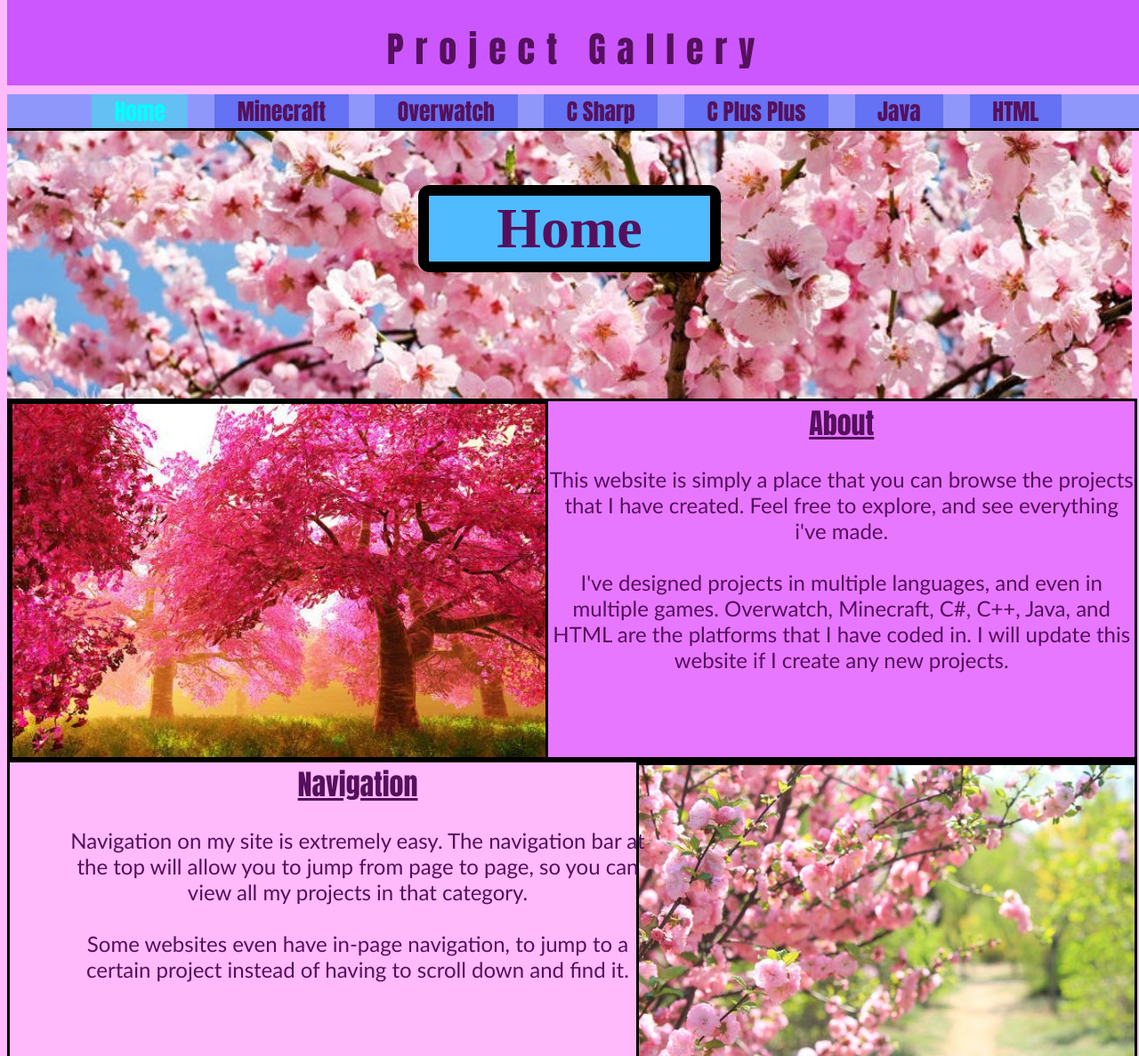
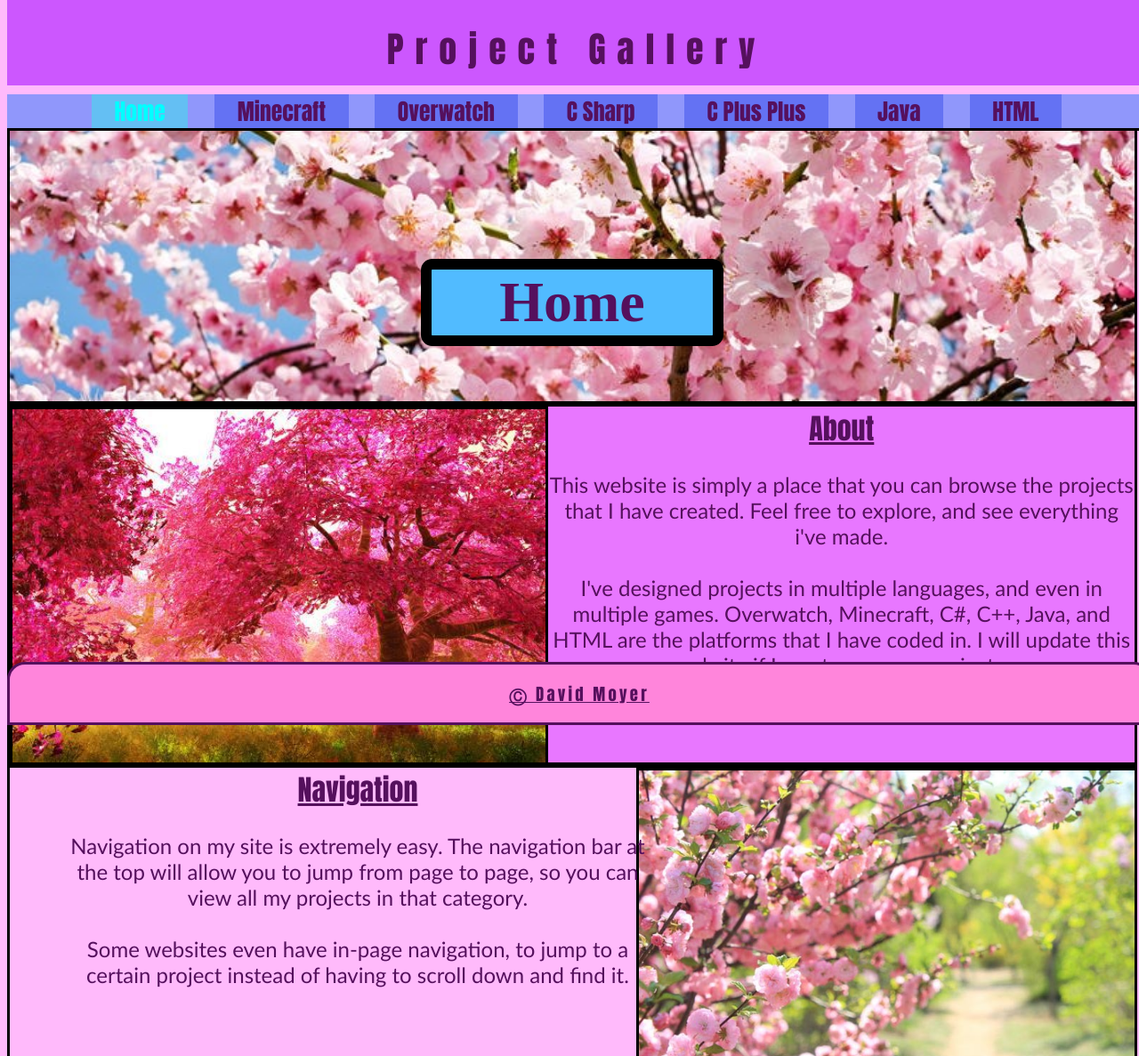
Before and after one commit to DavidSMoyer/davidsmoyer.github.io, a plain HTML site: page project-gallery/index.html in a window 1280 px wide. Shown: the top 1187 px of the page at 89% size. Drawn offline with Linux system fonts and the light colour scheme.

Commit message:
Add files via upload

```diff
--- a/project-gallery/index.html
+++ b/project-gallery/index.html
@@ -9,6 +9,7 @@
 </head>
 <body>
 
+	<!-- Sticky Header -->
 	<div class="header">
 		<h2>Project Gallery</h2>
 		<nav class="nav-bar">
@@ -45,5 +46,9 @@
 		</p>
 	</div>
 
+	<!-- Sticky Footer -->
+	<footer>
+		<h3>&#9400; David Moyer</h3>
+	</footer>
 </body>
 </html>
--- a/project-gallery/stylesheet.css
+++ b/project-gallery/stylesheet.css
@@ -78,6 +78,9 @@ h2, h3, h4, h5, h6
 	position: relative;
 	top: 15vh;
 	background-size: 100%;
+	border-color: black;
+	border-style: solid;
+	border-width: 0.25vw;
 
 }
 
@@ -91,7 +94,7 @@ h2, h3, h4, h5, h6
 	border-style: solid;
 	border-width: 1vw;
 	border-radius: 1vw;
-	margin: 10vh auto;
+	margin: 20vh auto;
 }
 
 .magenta
@@ -150,6 +153,21 @@ p
 	left: -42.5vw;
 }
 
+footer
+{
+	width: 100%;
+	text-align: center;
+	margin: 0 auto;
+	position: fixed;
+	top: 93%;
+	z-index: 10;
+	background-color: #ff85db;
+	border-style: solid;
+	border-radius: 20px 20px 0 0;
+	text-decoration: none;
+	letter-spacing: 0.25vw;
+}
+
 /*
 	Responsive Website Design
 */
@@ -178,7 +196,6 @@ p
 	.title h1
 	{
 		font-size: 5vw;
-		margin-top: 50%;
 	}
 	.content
 	{
```
Also changed, not shown: project-gallery/minecraft.html (added, +12 -0 lines).
